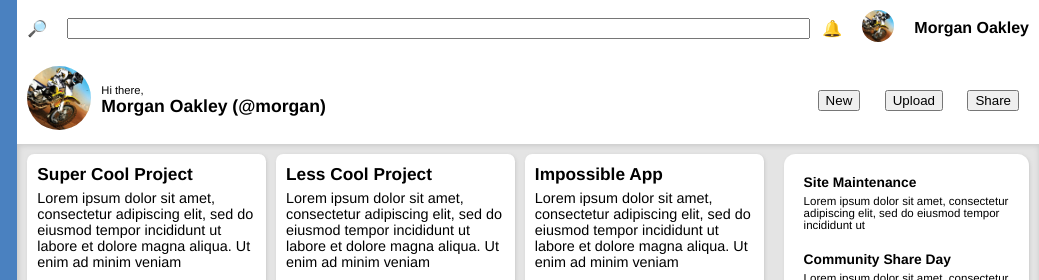
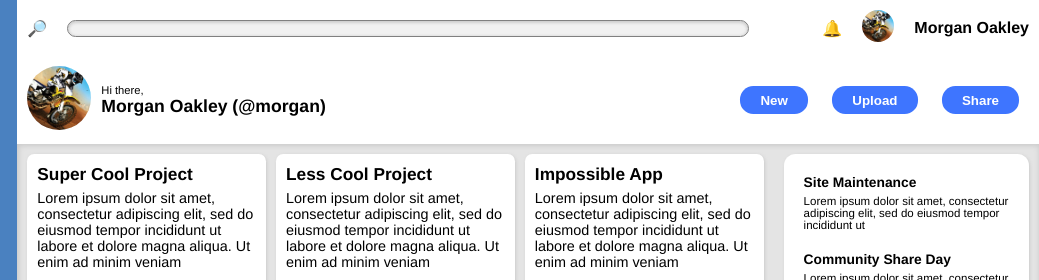
Before and after one commit to vikaschoudhary1/admin-dashboard, a plain HTML site: page index.html in a window 1280 px wide. Shown: the top 280 px of the page, 241-1280 px from the left. Drawn offline with Linux system fonts and the light colour scheme.

Commit message:
Style input search bar and nav buttons

```diff
--- a/style.css
+++ b/style.css
@@ -5,11 +5,6 @@ body,
     margin: 0;
     font-family: Helvetica, sans-serif;
     font-size: 1rem;
-}
-
-button:active {
-    border-radius: 25%;
-    box-shadow: inset 2px 4px 4px 1px #c3c3c3;
 }
 
 .container {
@@ -71,8 +66,12 @@ button:active {
 }
 
 .header input {
-    width: 100%;
-    border-radius: ;
+    width: 90%;
+    border-radius: 1em;
+    border: 1px solid gray;
+    padding: 0 .7em;
+    background-color: rgb(241, 241, 241);
+    box-shadow: inset 0px 1px 3px 1px #cecece;
 }
 
 .header img {
@@ -94,7 +93,17 @@ button:active {
 }
 
 .nav button {
+    border: none;
+    padding: .5em 1.5em;
     margin: 0 10px;
+    color: white;
+    font-weight: bold;
+    background-color: rgb(62, 117, 255);
+    border-radius: 1em;
+}
+
+.nav button:active {
+    box-shadow: inset 1px 3px 3px 0px #4f45e1;
 }
 
 .greeting > div:first-child {
@@ -148,6 +157,11 @@ button:active {
     background-color: transparent;
 }
 
+.articleButtons button:active {
+    border-radius: 25%;
+    box-shadow: inset 2px 4px 4px 1px #c3c3c3;
+}
+
 .articleButtons  img {
     height: 1.5em;
 }
```
